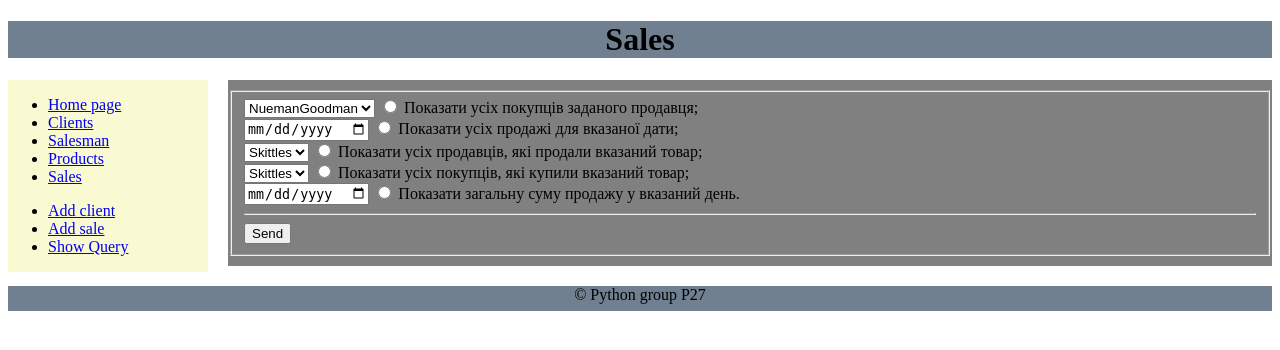
After one commit to JustLaught/testing_django_server, a Django app: page /shitoption/ in a window 1280 px wide. The commit adds this page. Shown: the top 350 px of the page. Run offline with Django 4.2, Linux system fonts and the light colour scheme; data comes from the database, SQL or seed files in the repository.

Commit message:
moded files

```diff
--- a/main/settings.py
+++ b/main/settings.py
@@ -26,9 +26,9 @@ SECRET_KEY = os.environ.get('SECRET_KEY', default='!%w_+=v!^_idb&xgtd$=sq8$0jo43
 
 
 # SECURITY WARNING: don't run with debug turned on in production!
-DEBUG = False
+DEBUG = True
 
-ALLOWED_HOSTS = [os.environ.get('RENDER_EXTERNAL_HOSTNAME')]
+ALLOWED_HOSTS = [os.environ.get('RENDER_EXTERNAL_HOSTNAME'), '127.0.0.1']
 
 
 # Application definition
--- a/side/models.py
+++ b/side/models.py
@@ -32,6 +32,7 @@ class Product(models.Model):
     def __str__(self):
         return f'{self.name} | {self.description}'
 
+
 class Sales(models.Model):
     client = models.ForeignKey("Client", on_delete=models.RESTRICT, related_name='sales')
     salesman = models.ForeignKey("Salesman", on_delete=models.RESTRICT, related_name='sales')
@@ -39,5 +40,12 @@ class Sales(models.Model):
     sales_date = models.DateTimeField()
     cash_amount = models.FloatField()
 
+    def get_products(self):
+        lst = []
+        for i in self.product.all():
+            lst.append(f"{i.name} \\ {i.description}")
+
+        return " | ".join(lst)
+
     def __str__(self):
-        return f'{self.client} | {self.salesman} | {self.product} | {self.product} | {self.sales_date} | {self.cash_amount}'
+        return f'{self.client} | {self.salesman} | {self.get_products()} | {self.sales_date} | {self.cash_amount}'
--- a/side/templates/nav.html
+++ b/side/templates/nav.html
@@ -8,4 +8,5 @@
 <ul>
     <li><a href="{% url 'add_client' %}">Add client</a></li>
     <li><a href="{% url 'add_sale' %}">Add sale</a></li>
+    <li><a href="{% url 'show_query' %}">Show Query</a></li>
 </ul>
--- /dev/null
+++ b/side/templates/show_query.html
@@ -0,0 +1,37 @@
+{% extends 'base.html' %}
+
+{% block navigation %}
+    {% include 'nav.html' %}
+{% endblock navigation %}
+
+{% block content %}
+    <form method="post">
+        {% csrf_token %}
+        <fieldset>
+            <select name="Salesman">
+                {% for i in salesman %}
+                    <option value="{{i.id}}">{{i.name}}{{i.lastname}}</option>
+                {% endfor %}
+            </select>
+            <input type="radio" id="ShowAllClientsSalesman" name="choice" value="ShowAllClientsSalesman"> Показати усіх покупців заданого продавця; <br>
+            <input type="date" id="SalesDate" name="SalesDate">
+            <input type="radio" id="ShowAllSalesInDate" name="choice" value="ShowAllSalesInDate"> Показати усіх продажі для вказаної дати; <br>
+            <select name="ProductSalesman">
+                {% for p in product %}
+                    <option value="{{p.id}}">{{p.name}}</option>
+                {% endfor %}
+            </select>
+            <input type="radio" id="ProductSellers" name="choice" value="ProductSellers"> Показати усіх продавців, які продали вказаний товар; <br>
+            <select name="ProductCustomer">
+                {% for p in product %}
+                    <option value="{{p.id}}">{{p.name}}</option>
+                {% endfor %}
+            </select>
+            <input type="radio" id="ProductCustomers" name="choice" value="ProductCustomers"> Показати усіх покупців, які купили вказаний товар; <br>
+            <input type="date" id="SumOfDate" name="SumOfDate">
+            <input type="radio" id="SumDate" name="choice" value="SumDate"> Показати загальну суму продажу у вказаний день. <br>
+            <hr>
+            <input type="submit" value="Send">
+        </fieldset>
+    </form>
+{% endblock content %}
--- a/side/urls.py
+++ b/side/urls.py
@@ -13,4 +13,5 @@ urlpatterns = [
     path('show_seller/<int:id>', views.show_seller, name='show_seller'),
     path('add_client/', views.add_client, name='add_client'),
     path('add_sale/', views.add_sale, name='add_sale'),
+    path('shitoption/', views.show_query, name='show_query'),
 ]
--- a/side/views.py
+++ b/side/views.py
@@ -65,3 +65,36 @@ def add_sale(request):
         'salesman': Salesman.objects.all()
     }
     return render(request, 'add_sale.html', context)
+
+def show_query(request):
+    product = Product.objects.all()
+    salesman = Salesman.objects.all()
+    if request.method == 'POST':
+        choice = request.POST.get('choice')
+
+        if choice == 'ShowAllClientsSalesman':
+            clients = Sales.objects.filter(salesman=request.POST['Salesman'])
+            return render(request, 'sales.html', {'data': clients})
+
+        elif choice == 'ShowAllSalesInDate':
+            sale = Sales.objects.filter(sales_date=request.POST['SalesDate'])
+            return render(request, 'sales.html', {'data': sale})
+
+        elif choice == 'ProductSellers':
+            seler = Sales.objects.filter(product=request.POST['ProductSalesman'])
+            for s in seler:
+                print(s.product.get(id=request.POST['ProductSalesman']))
+            return render(request, 'sales.html', {'data': seler})
+
+        elif choice == 'ProductCustomers':
+            clients = Sales.objects.filter(product=request.POST['ProductCustomer'])
+            return render(request, 'sales.html', {'data': clients})
+
+        elif choice == 'SumDate':
+            day = Sales.objects.filter(sales_date=request.POST['SalesDate'])
+            sum = 0
+            for i in day:
+                sum += i.cash_amount
+            return render(request, 'sales.html', {'data': sum})
+
+    return render(request, 'show_query.html', {'product': product, 'salesman': salesman})
```
